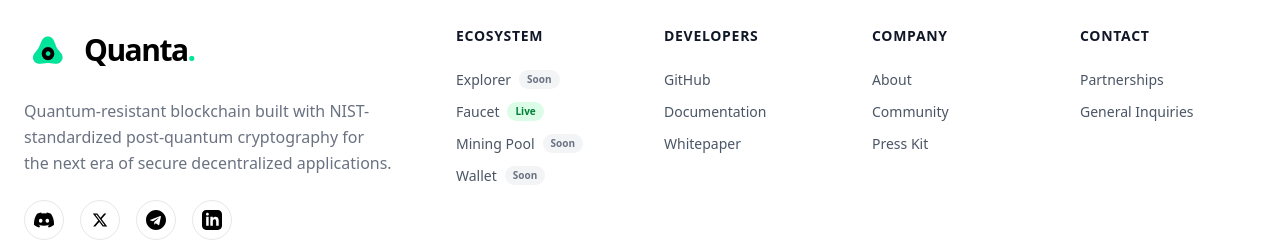
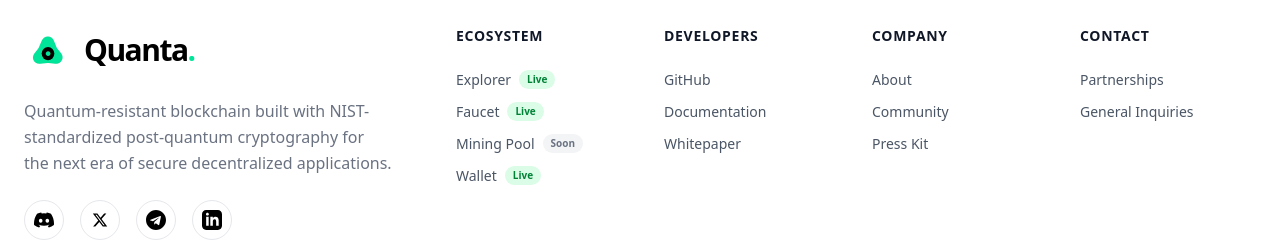
Before and after one commit to xaexaex/quanta-web, a Next.js app: page / in a window 1280 px wide. Shown: the part 5897-6137 px from the top of the page. Built offline with nearby package versions, Linux system fonts and the light colour scheme.

Commit message:
added links

```diff
--- a/components/Footer.tsx
+++ b/components/Footer.tsx
@@ -68,8 +68,8 @@ export default function Footer() {
               <h4 className="font-bold mb-6 text-sm uppercase tracking-wider text-gray-900">Ecosystem</h4>
               <ul className="space-y-3 text-sm text-gray-600">
                 <li className="flex items-center gap-2">
-                  <Link href="#" className="hover:text-[#00E599] transition-colors">Explorer</Link>
-                  <span className="text-[10px] bg-gray-100 text-gray-500 px-2 py-0.5 rounded-full font-semibold">Soon</span>
+                  <Link href="https://scan.quantachain.org" target="_blank" className="hover:text-[#00E599] transition-colors">Explorer</Link>
+                  <span className="text-[10px] bg-green-100 text-green-700 px-2 py-0.5 rounded-full font-semibold">Live</span>
                 </li>
                 <li className="flex items-center gap-2">
                   <Link href="/faucet" className="hover:text-[#00E599] transition-colors">Faucet</Link>
@@ -80,8 +80,8 @@ export default function Footer() {
                   <span className="text-[10px] bg-gray-100 text-gray-500 px-2 py-0.5 rounded-full font-semibold">Soon</span>
                 </li>
                 <li className="flex items-center gap-2">
-                  <Link href="#" className="hover:text-[#00E599] transition-colors">Wallet</Link>
-                  <span className="text-[10px] bg-gray-100 text-gray-500 px-2 py-0.5 rounded-full font-semibold">Soon</span>
+                  <Link href="https://chrome.google.com/webstore/detail/glofbcgdmodmaohealombcgoapdbdaff" target="_blank" className="hover:text-[#00E599] transition-colors">Wallet</Link>
+                  <span className="text-[10px] bg-green-100 text-green-700 px-2 py-0.5 rounded-full font-semibold">Live</span>
                 </li>
               </ul>
             </div>
--- a/components/Navbar.tsx
+++ b/components/Navbar.tsx
@@ -23,10 +23,10 @@ const navItems: NavGroup[] = [
   {
     name: "Ecosystem",
     items: [
-      { name: "Explorer", href: "#", badge: "Soon", description: "View real-time blocks & transactions", icon: Search },
+      { name: "Explorer", href: "https://scan.quantachain.org", external: true, badge: "Live", description: "View real-time blocks & transactions", icon: Search },
       { name: "Faucet", href: "/faucet", badge: "Live", description: "Get Testnet QUA for development", icon: Droplet },
       { name: "Mining Pool", href: "#", badge: "Soon", description: "Join forces to secure the network", icon: Pickaxe },
-      { name: "Wallet", href: "#", badge: "Soon", description: "Securely store & manage your assets", icon: Wallet },
+      { name: "Wallet", href: "https://chrome.google.com/webstore/detail/glofbcgdmodmaohealombcgoapdbdaff", external: true, badge: "Live", description: "Securely store & manage your assets", icon: Wallet },
     ],
   },
   {
```
